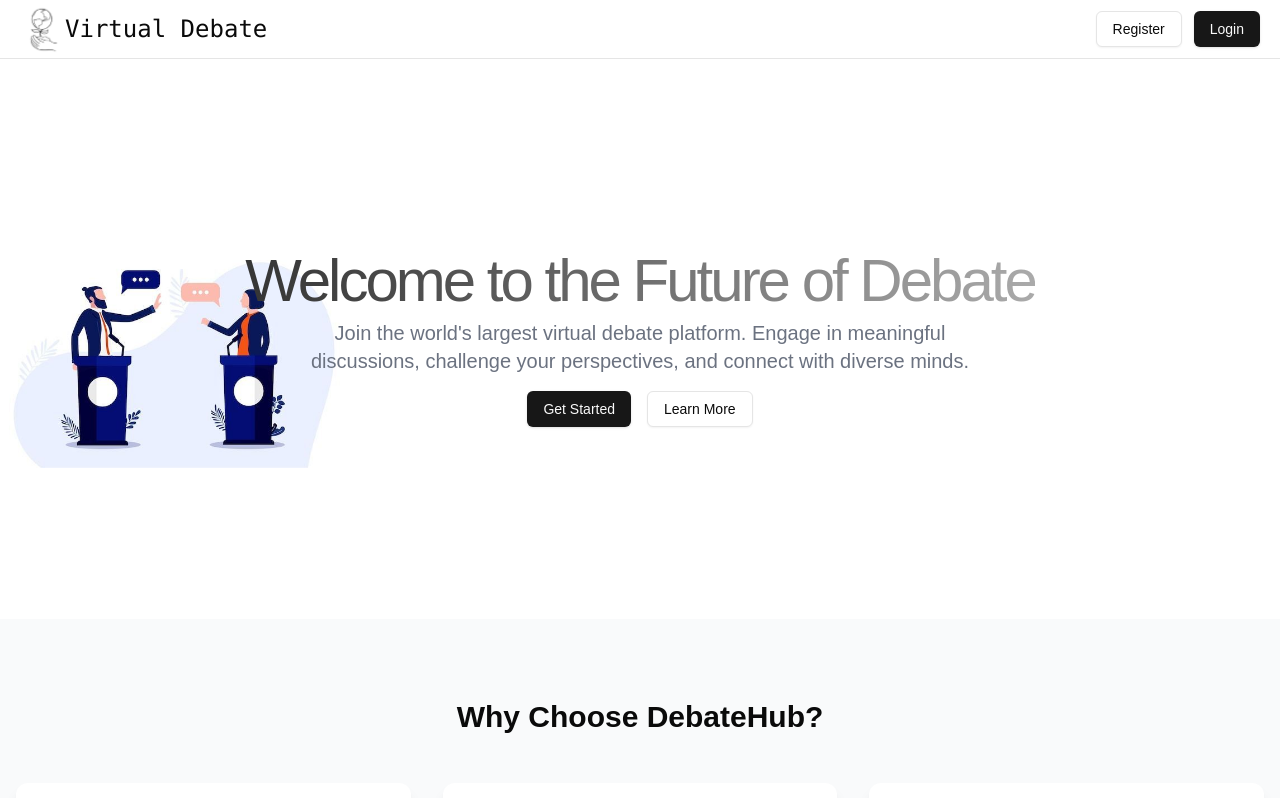
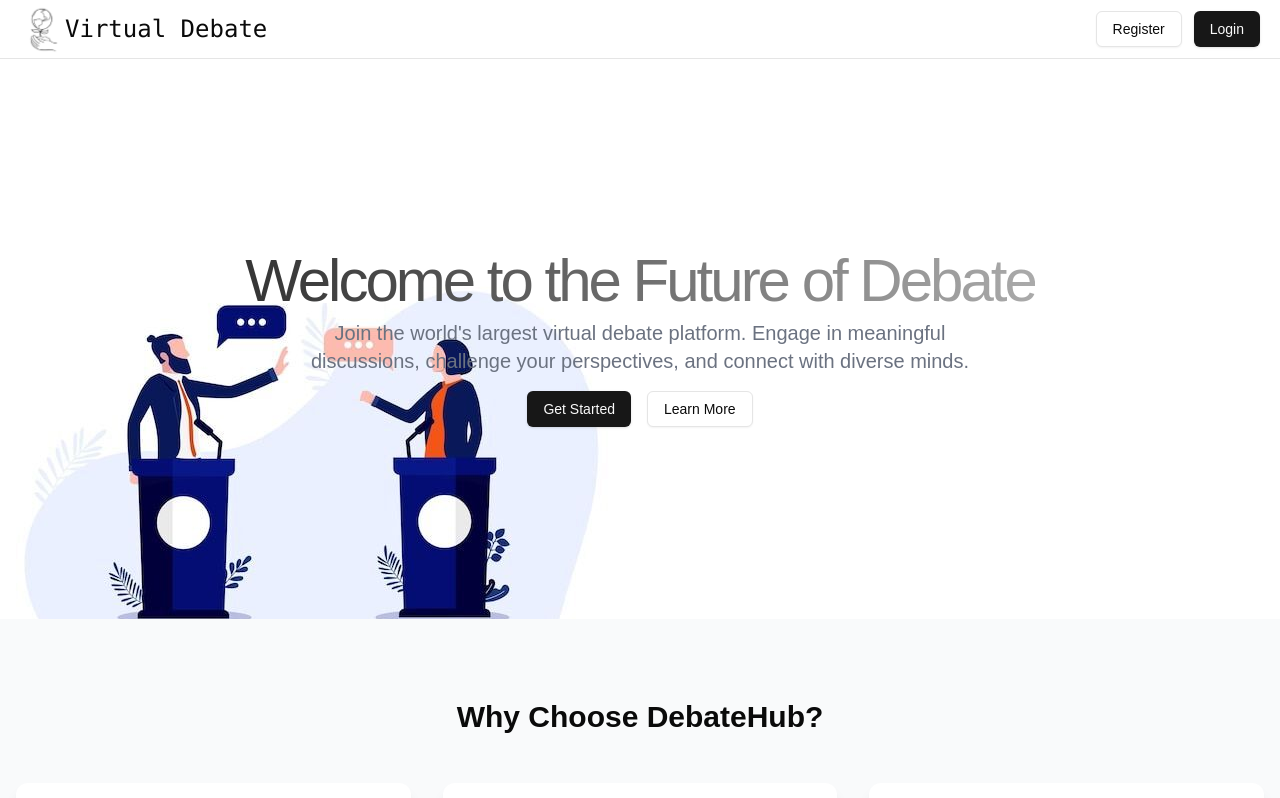
Before and after one commit to ali-osaid01/debate-platform, a Next.js app: page / in a window 1280 px wide. Shown: the top 798 px of the page. Built offline with nearby package versions, Linux system fonts and the light colour scheme; no server answers.

Commit message:
fix: picture fixed

```diff
--- a/components/shared/Hero.tsx
+++ b/components/shared/Hero.tsx
@@ -6,11 +6,10 @@ import { Button } from '../ui/button'
 export default function Hero() {
   return (
     <section className="w-full py-12 md:py-24 lg:py-32 xl:py-48">
-      <div className="absolute -z-10">
+      <div className="relative lg:absolute -z-10 my-5">
         <Image
           src={backgroundImage}
           alt="Background image of a debate"
-          width={350}
         />
       </div>
       <div className="px-4 md:px-6">
```
